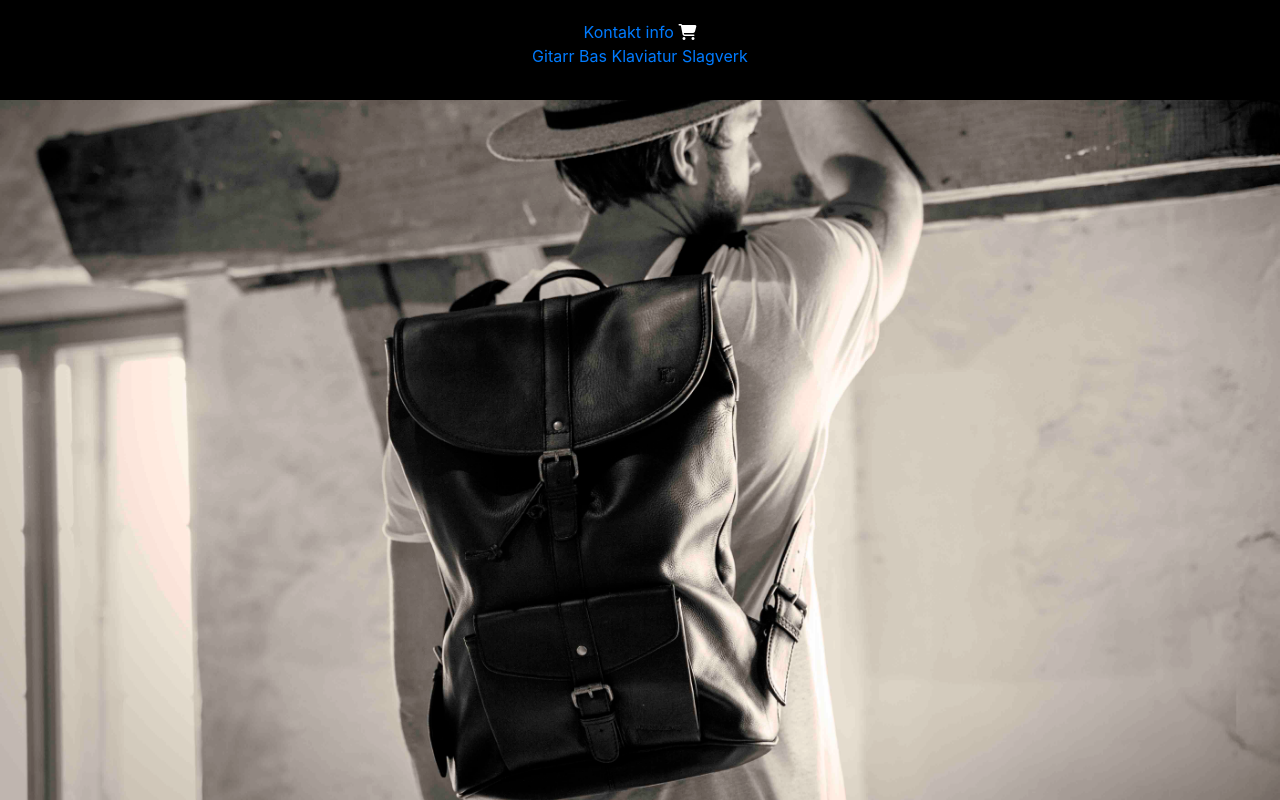
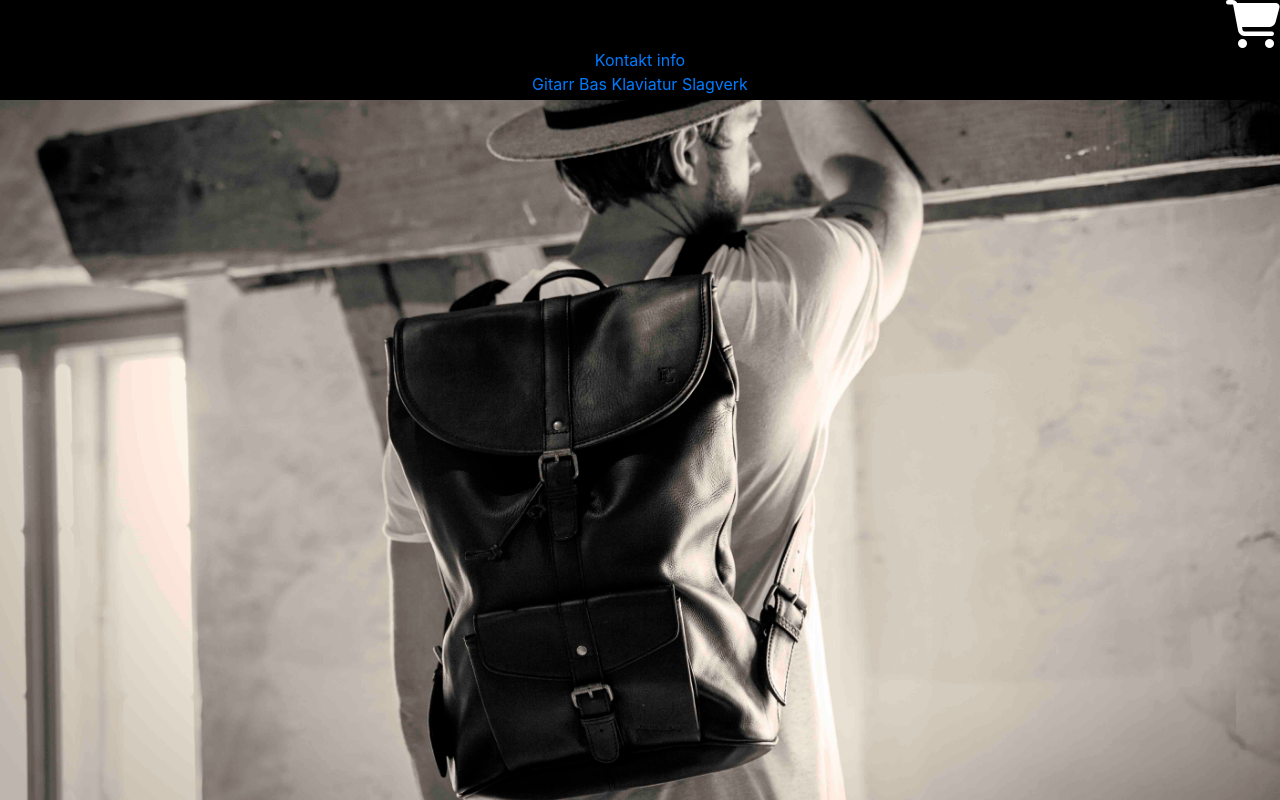
Before and after one commit to Pontusbolmer/test, a plain HTML site: page index.html in a window 1280 px wide. Drawn offline with nearby package versions, Linux system fonts and the light colour scheme.

Commit message:
la till kundvagn

```diff
--- a/index.html
+++ b/index.html
@@ -11,16 +11,18 @@
     <!-- Bootstrap CSS -->
     <link rel="stylesheet" href="https://maxcdn.bootstrapcdn.com/bootstrap/4.0.0-beta.2/css/bootstrap.min.css" integrity="sha384-PsH8R72JQ3SOdhVi3uxftmaW6Vc51MKb0q5P2rRUpPvrszuE4W1povHYgTpBfshb" crossorigin="anonymous">
     <link rel="stylesheet" type="text/css" href="mystyle.css">
-    <link rel="stylesheet" href="path/to/font-awesome/css/font-awesome.min.css">
+    <script src="https://use.fontawesome.com/68299c4054.js"></script>
   </head>
   <body>
     <header>
         <div class="hmeanu">
-            <div class="hcontact">
-              <a href="#kontakt.html">Kontakt</a>
-              <a href="#kontakt.html">info</a>
-              <i class="fa fa-shopping-cart fa-5" aria-hidden="true"></i>
-            </div>
+              <div class="cartBalls">
+                <i class="fa fa-shopping-cart fa-3x" aria-hidden="true"></i>
+              </div>
+              <div class="hcontact">
+                <a href="#kontakt.html">Kontakt</a>
+                <a href="#kontakt.html">info</a>
+              </div>
 
         </div>
 
--- a/mystyle.css
+++ b/mystyle.css
@@ -6,10 +6,19 @@ background-size: cover;
 }
 
 
+
+
+/****GLOBAL****/
+
+
+
+/******HEADER WORKS*****/
+
 header {
 width: 100%;
 height: 100px;
 background-color: black;
+
 
 }
 
@@ -17,6 +26,13 @@ background-color: black;
 .hmeanu{
     color:white;
     text-align: center;
-    padding: 20px;
+
 
 }
+
+
+.cartBalls {
+    text-align: right;
+
+
+}
```
